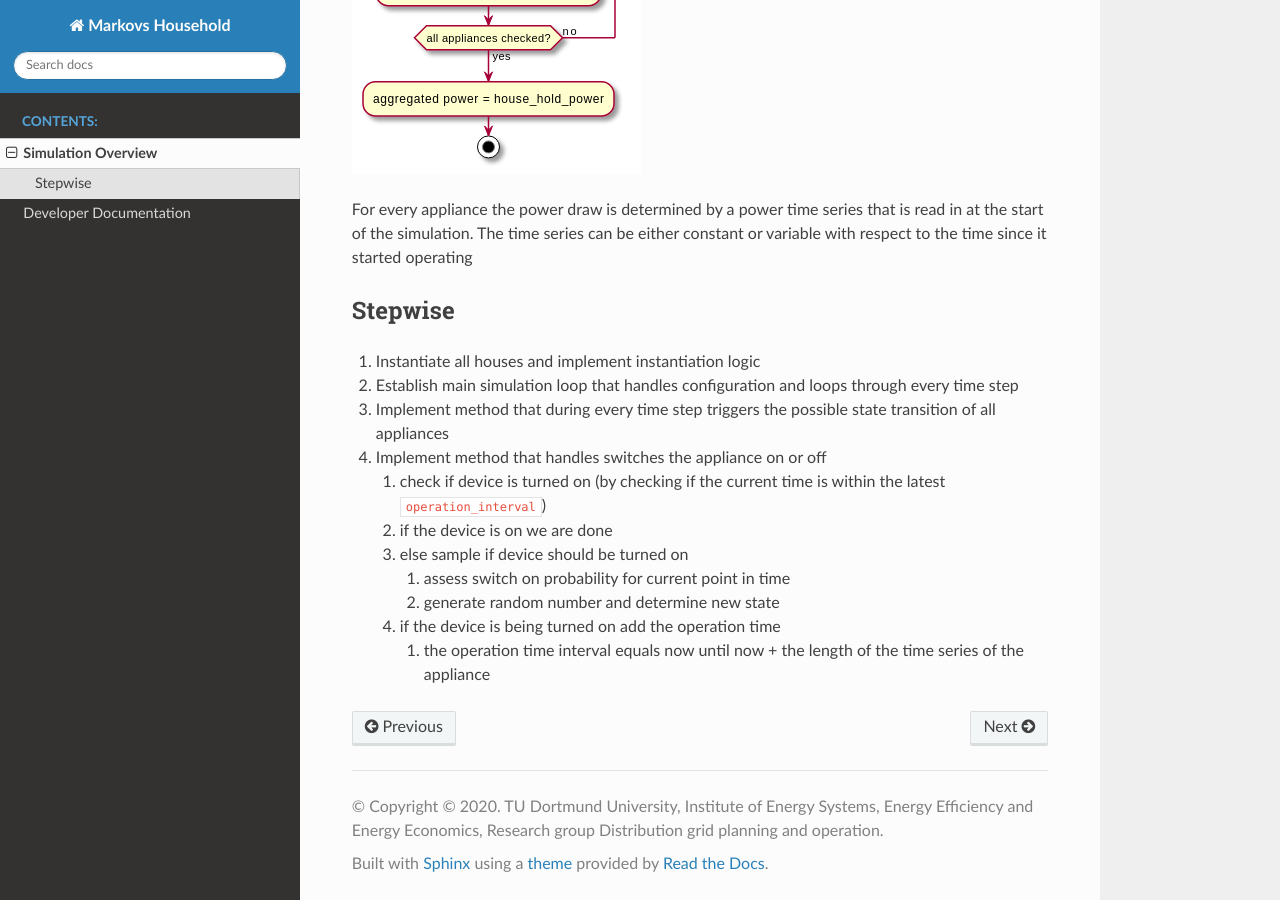
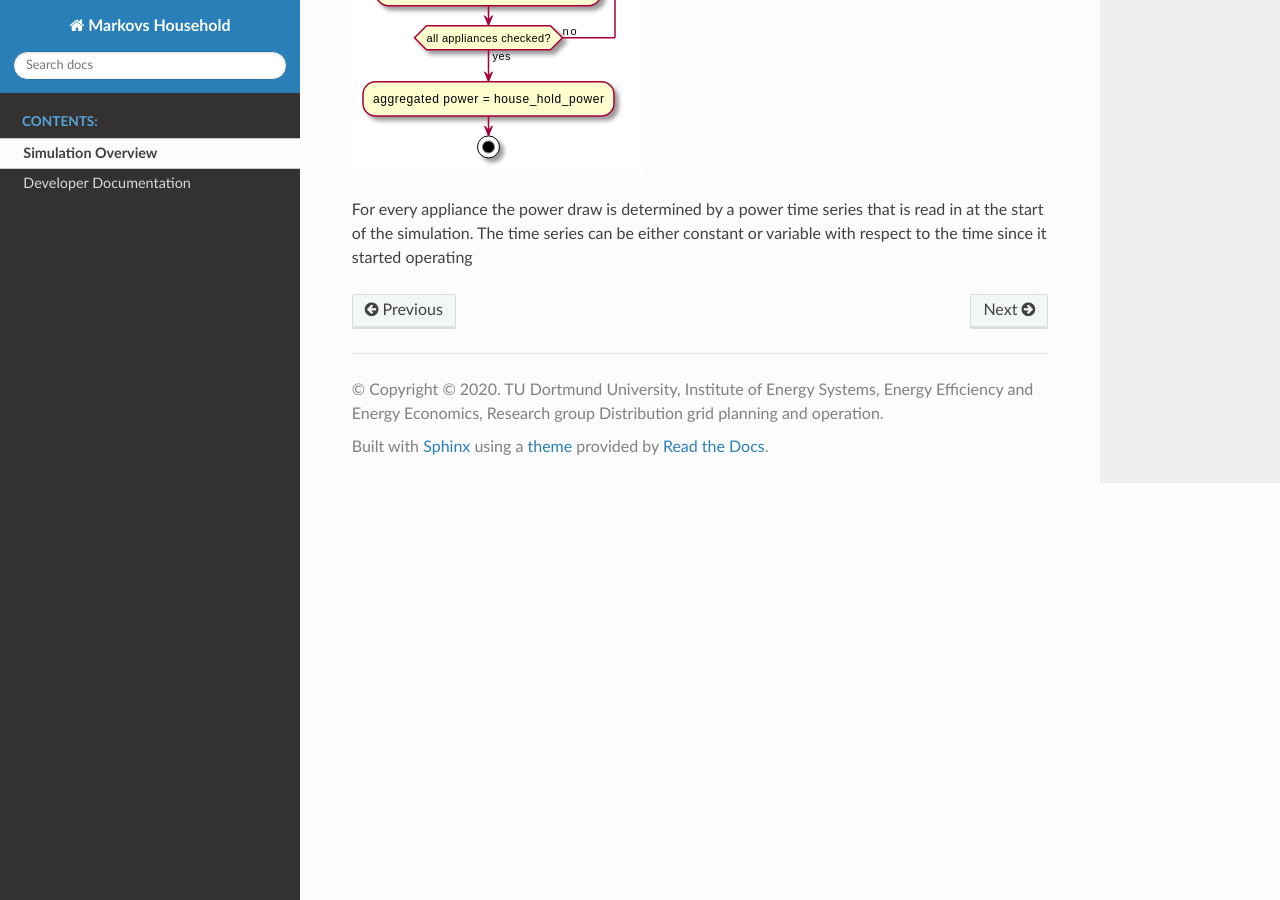
Before and after one commit to ie3-institute/MarkovsHousehold, a Sphinx documentation site: the page built from docs/user/simulation_overview.md, in a window 1280 px wide and 900 px high, scrolled down 1077 px. Built offline with Sphinx 7.4.7 and the Read the Docs theme 2.0.0, drawn with Linux system fonts in a browser that asks for light colours.

```diff
--- a/docs/user/simulation_overview.md
+++ b/docs/user/simulation_overview.md
@@ -12,17 +12,3 @@
 
 For every appliance the power draw is determined by a power time series that is read in at the start of the simulation.
 The time series can be either constant or variable with respect to the time since it started operating
-
-## Stepwise
-
-1. Instantiate all houses and implement instantiation logic
-2. Establish main simulation loop that handles configuration and loops through every time step
-3. Implement method that during every time step triggers the possible state transition of all appliances
-4. Implement method that handles switches the appliance on or off
-   1. check if device is turned on (by checking if the current time is within the latest `operation_interval`)
-   2. if the device is on we are done
-   3. else sample if device should be turned on
-      1. assess switch on probability for current point in time
-      2. generate random number and determine new state
-   4. if the device is being turned on add the operation time
-      1. the operation time interval equals now until now + the length of the time series of the appliance
```
Also changed, not shown: 2 other files.
